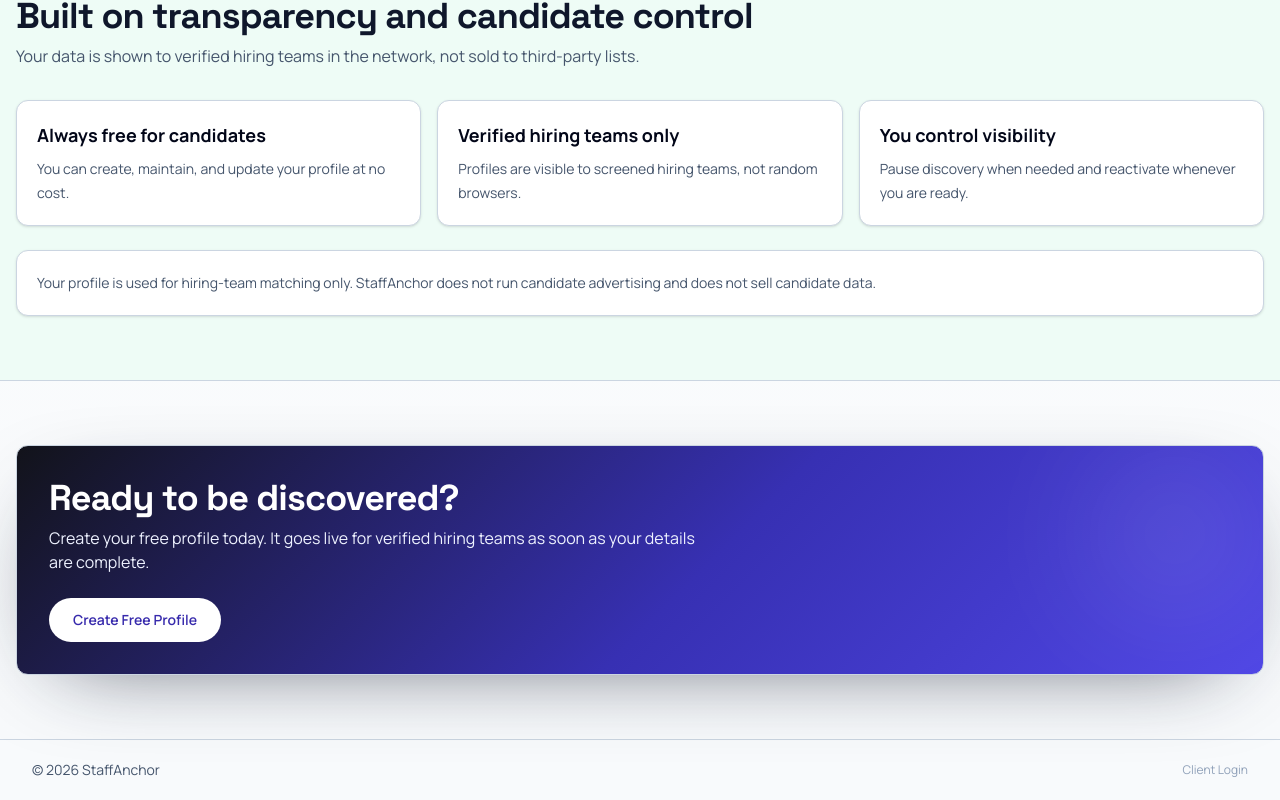
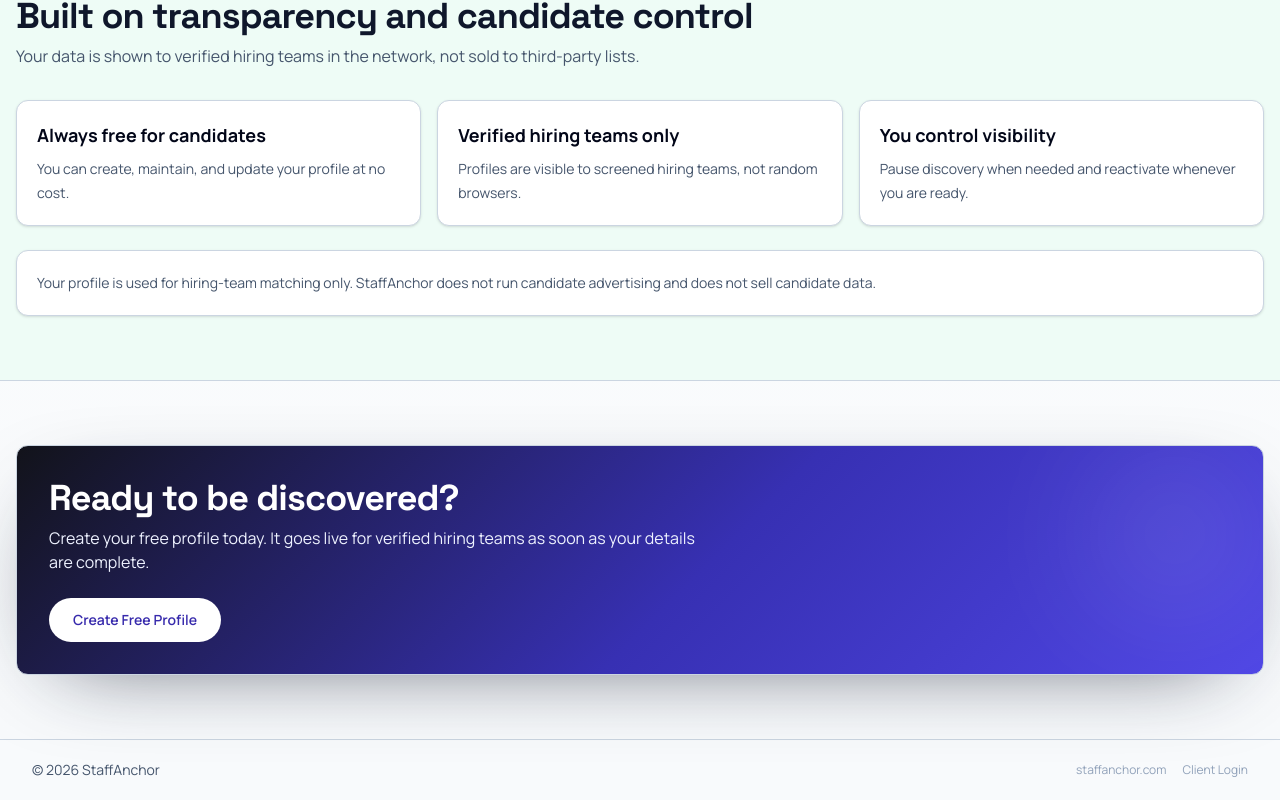
Before and after one commit to StaffAnchor/jobs-staffanchor, a Next.js app: page / in a window 1280 px wide. Shown: the part 2604-3404 px from the top of the page. Built offline with nearby package versions, Linux system fonts and the light colour scheme; no server answers.

Commit message:
Add 'staffanchor.com' link in footer to go back to the main marketing site

```diff
--- a/src/components/layout/footer.tsx
+++ b/src/components/layout/footer.tsx
@@ -20,9 +20,14 @@ export function Footer() {
     <footer className="mt-auto border-t border-slate-200 bg-slate-50">
       <div className="mx-auto flex max-w-7xl flex-wrap items-center justify-between gap-3 px-4 py-5 text-sm text-slate-600 sm:px-6 lg:px-8">
         <p>© {new Date().getFullYear()} StaffAnchor</p>
-        <Link href="/client-login" className="text-xs text-slate-400 hover:text-slate-600">
-          Client Login
-        </Link>
+        <div className="flex items-center gap-4">
+          <a href="https://www.staffanchor.com" className="text-xs text-slate-400 hover:text-slate-600">
+            staffanchor.com
+          </a>
+          <Link href="/client-login" className="text-xs text-slate-400 hover:text-slate-600">
+            Client Login
+          </Link>
+        </div>
       </div>
     </footer>
   );
```
